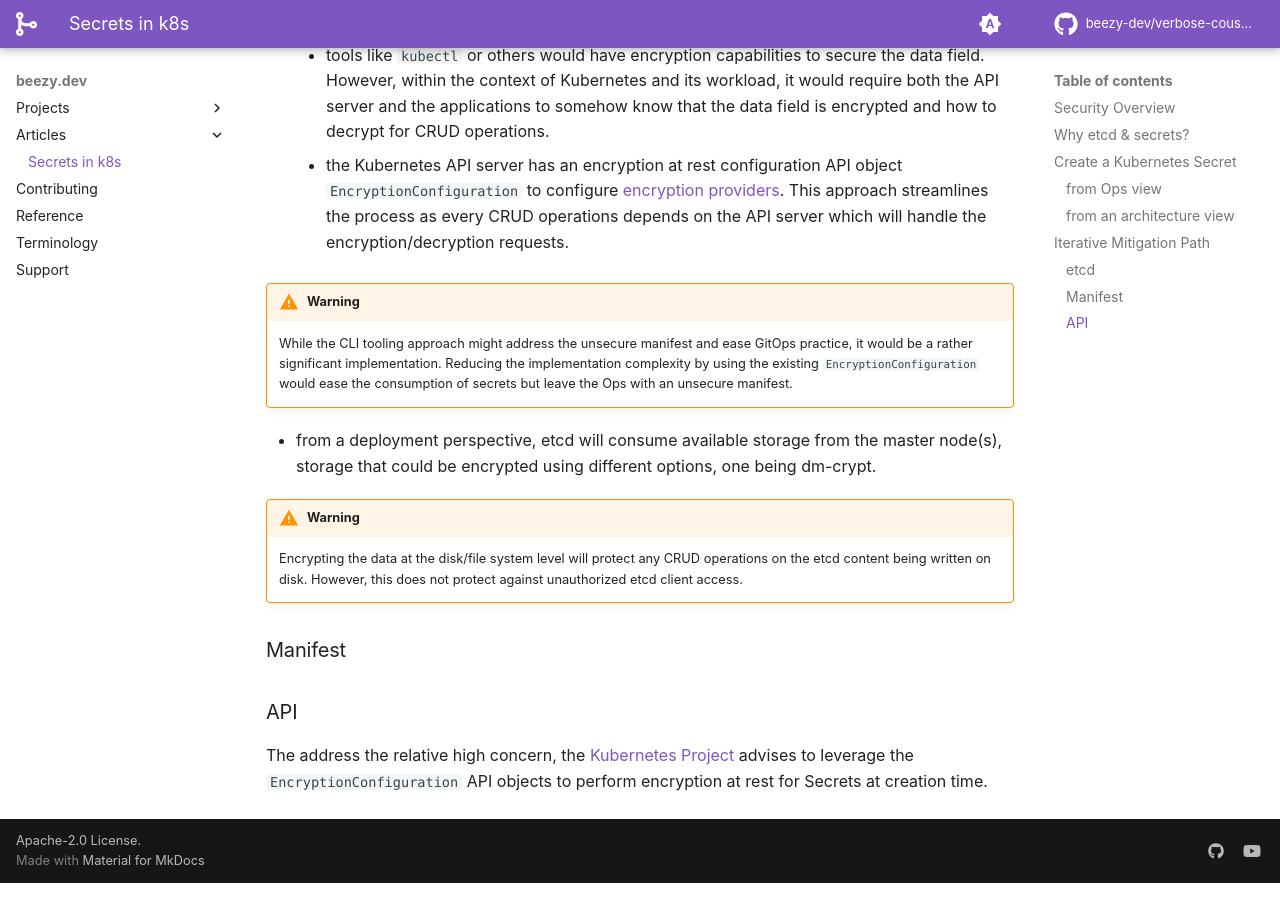
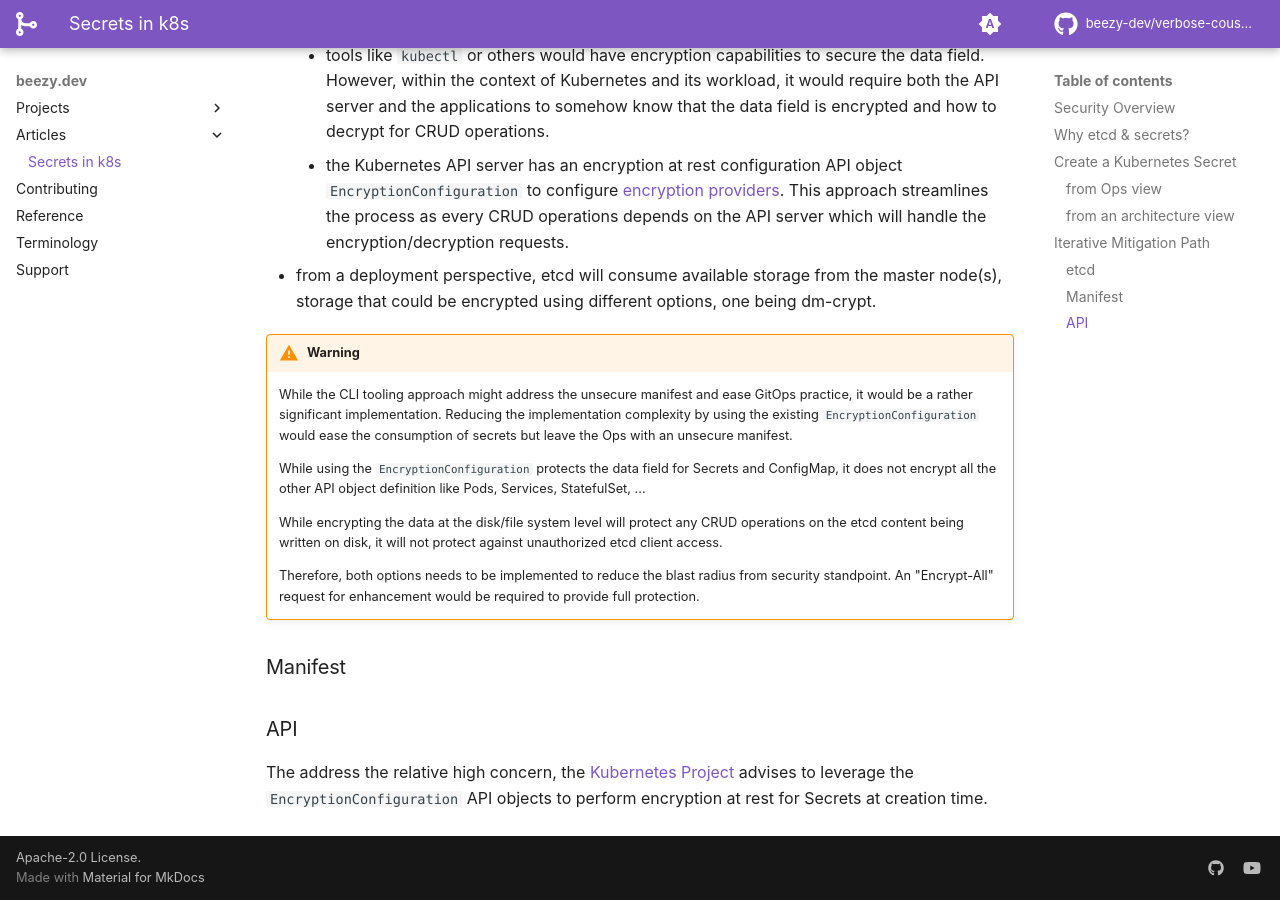
Before and after one commit to beezy-dev/verbose-couscous, an MkDocs documentation site: the page built from docs/community/k8s-secrets.md, in a window 1280 px wide and 900 px high, scrolled down 3415 px. Built offline with MkDocs 1.6.1 and Material for MkDocs 9.7.7, drawn with Linux system fonts in a browser that asks for light colours; some web fonts are replaced; comment, search, counter and statistics services are not loaded.

Commit message:
adding community/k8s-secrets.md

````diff
--- a/docs/community/k8s-secrets.md
+++ b/docs/community/k8s-secrets.md
@@ -131,14 +131,17 @@ In other words, these two options refer to:
     - tools like ```kubectl``` or others would have encryption capabilities to secure the data field.
       However, within the context of Kubernetes and its workload, it would require both the API server and the applications to somehow know that the data field is encrypted and how to decrypt for CRUD operations.
     - the Kubernetes API server has an encryption at rest configuration API object  ```EncryptionConfiguration``` to configure [encryption providers](https://kubernetes.io/docs/tasks/administer-cluster/encrypt-data/). This approach streamlines the process as every CRUD operations depends on the API server which will handle the encryption/decryption requests.
+- from a deployment perspective, etcd will consume available storage from the master node(s), storage that could be encrypted using different options, one being dm-crypt.
 
 !!! warning
     While the CLI tooling approach might address the unsecure manifest and ease GitOps practice, it would be a rather significant implementation. Reducing the implementation complexity by using the existing ```EncryptionConfiguration``` would ease the consumption of secrets but leave the Ops with an unsecure manifest.
 
-- from a deployment perspective, etcd will consume available storage from the master node(s), storage that could be encrypted using different options, one being dm-crypt.
+    While using the ```EncryptionConfiguration``` protects the data field for Secrets and ConfigMap, it does not encrypt all the other API object definition like Pods, Services, StatefulSet, ...
 
-!!! warning
-    Encrypting the data at the disk/file system level will protect any CRUD operations on the etcd content being written on disk. However, this does not protect against unauthorized etcd client access.
+    While encrypting the data at the disk/file system level will protect any CRUD operations on the etcd content being written on disk, it will not protect against unauthorized etcd client access.
+
+    Therefore, both options needs to be implemented to reduce the blast radius from security standpoint. An "Encrypt-All" request for enhancement would be required to provide full protection.
+
 
 ### Manifest
 
````
